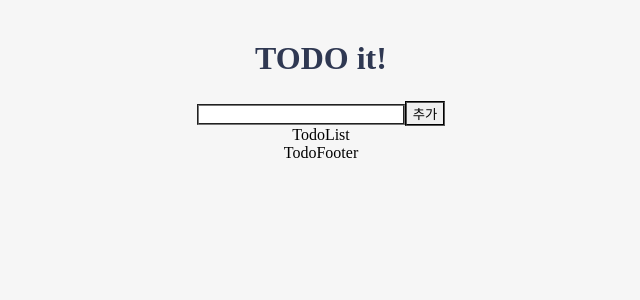
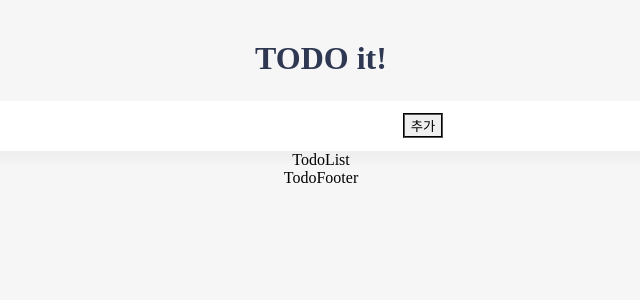
Before and after one commit to kimhjj/vue-todo-app, a Vue app: page / in a window 1280 px wide. Shown: the top 300 px of the page, without its empty margins (319-959 px from the left). Built offline with nearby package versions, Linux system fonts and the light colour scheme.

Commit message:
save local storage

```diff
--- a/src/components/TodoInput.vue
+++ b/src/components/TodoInput.vue
@@ -1,8 +1,8 @@
 <template>
-  <div>
+  <div class="inputBox shadow">
     <!-- 아래 input에 값을 입력하면, newTodoItem 변수에 값이 들어간다. -->
     <input type="text" v-model="newTodoItem">
-    <button>추가</button>
+    <button @click="addTodo">추가</button>
   </div>
 </template>
 
@@ -13,9 +13,48 @@
       newTodoItem: ''
     }
   },
+  methods: {
+    addTodo() {
+      // dom이 아니라, 변수의 값이 있는지 확인 (양방향, model)
+      if(this.newTodoItem !== '') {
+        // local storage에 data 추가
+        // 로직) addTodo 추가 버튼을 누르면 newTodoItem에 입력된 값을 local storage에 추가
+        // 확인) 개발자 도구의 application 탭에서 local storage 확인 가능
+        // 설명) setItem ==> key, value
+        localStorage.setItem(this.newTodoItem+'_key', this.newTodoItem);
+        this.clearInput();
+      }
+    },
+    clearInput() {
+      this.newTodoItem = '';
+    }
+  },
 }
 </script>
 
-<style>
-
+<style scope>
+input:focus {
+outline: none;
+}
+.inputBox {
+background: white;
+height: 50px;
+line-height: 50px;
+border-radius: 5px;
+}
+.inputBox input {
+border-style: none;
+font-size: 0.9rem;
+}
+.addContainer {
+float: right;
+background: linear-gradient(to right, #6478FB, #8763FB);
+display: block;
+width: 3rem;
+border-radius: 0 5px 5px 0;
+}
+.addBtn {
+color: white;
+vertical-align: middle;
+}
 </style>
```
